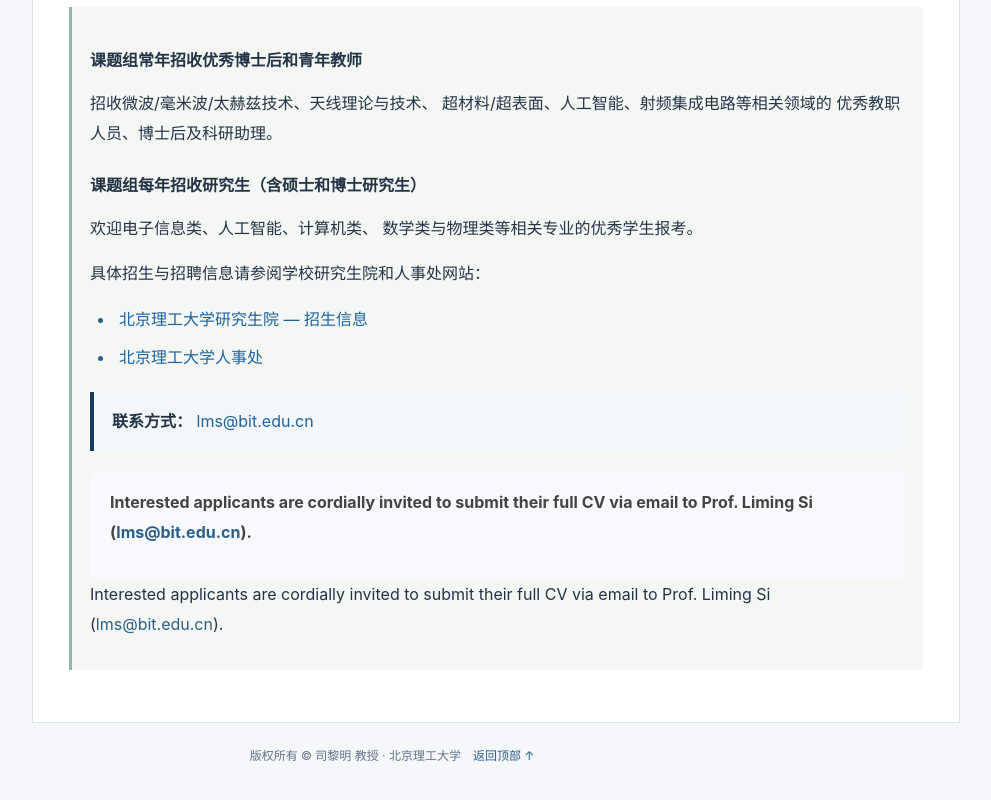
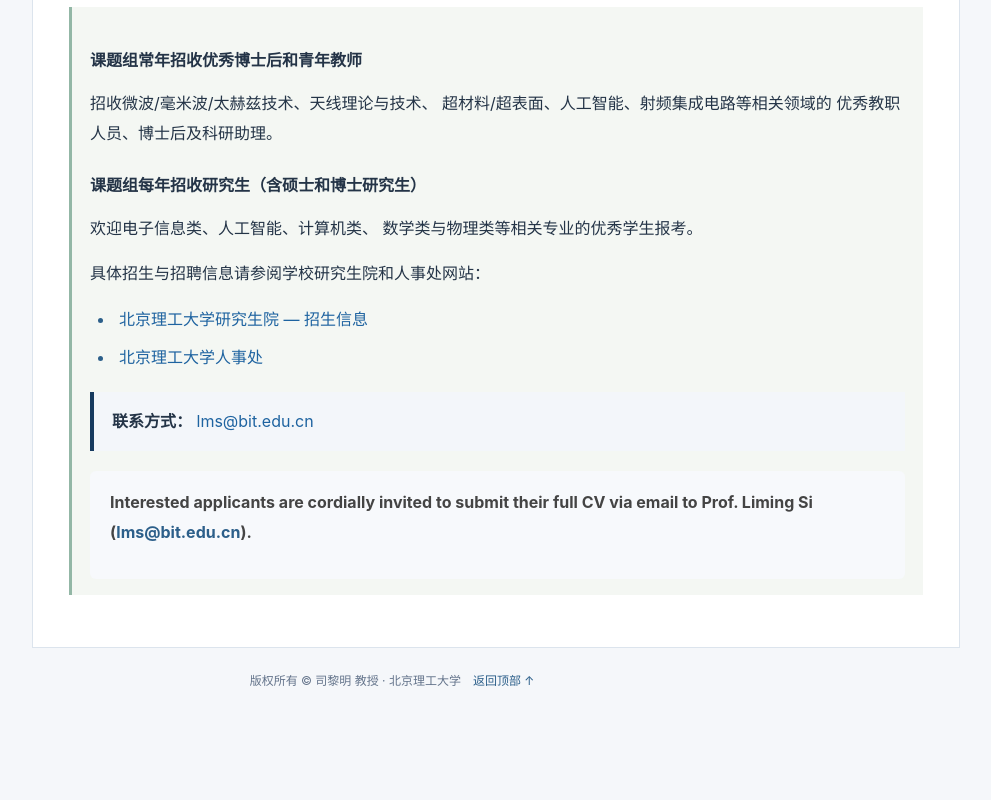
Before and after one commit to lmsbit/lmsbit.github.io, a plain HTML site: page index.html in a window 1280 px wide. Shown: the part 10692-11492 px from the top of the page, without its empty margins (248-1239 px from the left). After the commit the page ends 11416 px from the top, so only its background shows below. Drawn offline with Linux system fonts and the light colour scheme.

Commit message:
Update index.html

```diff
--- a/index.html
+++ b/index.html
@@ -602,7 +602,7 @@ He has actively contributed to the academic community as a technical committee m
         (<a href="mailto:lms@bit.edu.cn">lms@bit.edu.cn</a>).</strong>
       </p>
     </div>
-          <p>Interested applicants are cordially invited to submit their full CV via email to Prof. Liming Si (<a href="mailto:lms@bit.edu.cn">lms@bit.edu.cn</a>).</p>
+          <!-- <p>Interested applicants are cordially invited to submit their full CV via email to Prof. Liming Si (<a href="mailto:lms@bit.edu.cn">lms@bit.edu.cn</a>).</p>-->
         </div>
       </section>
 
```
